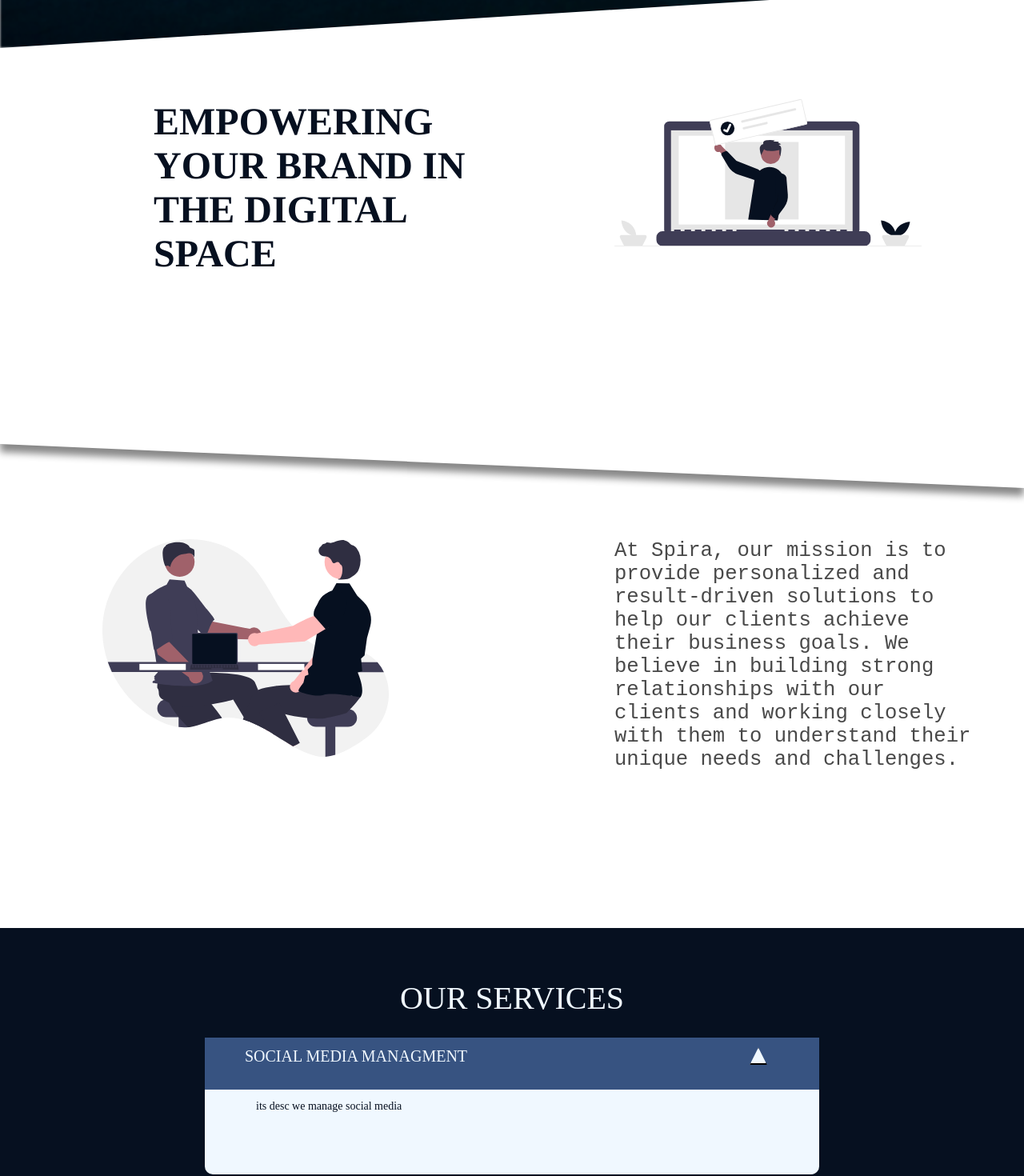
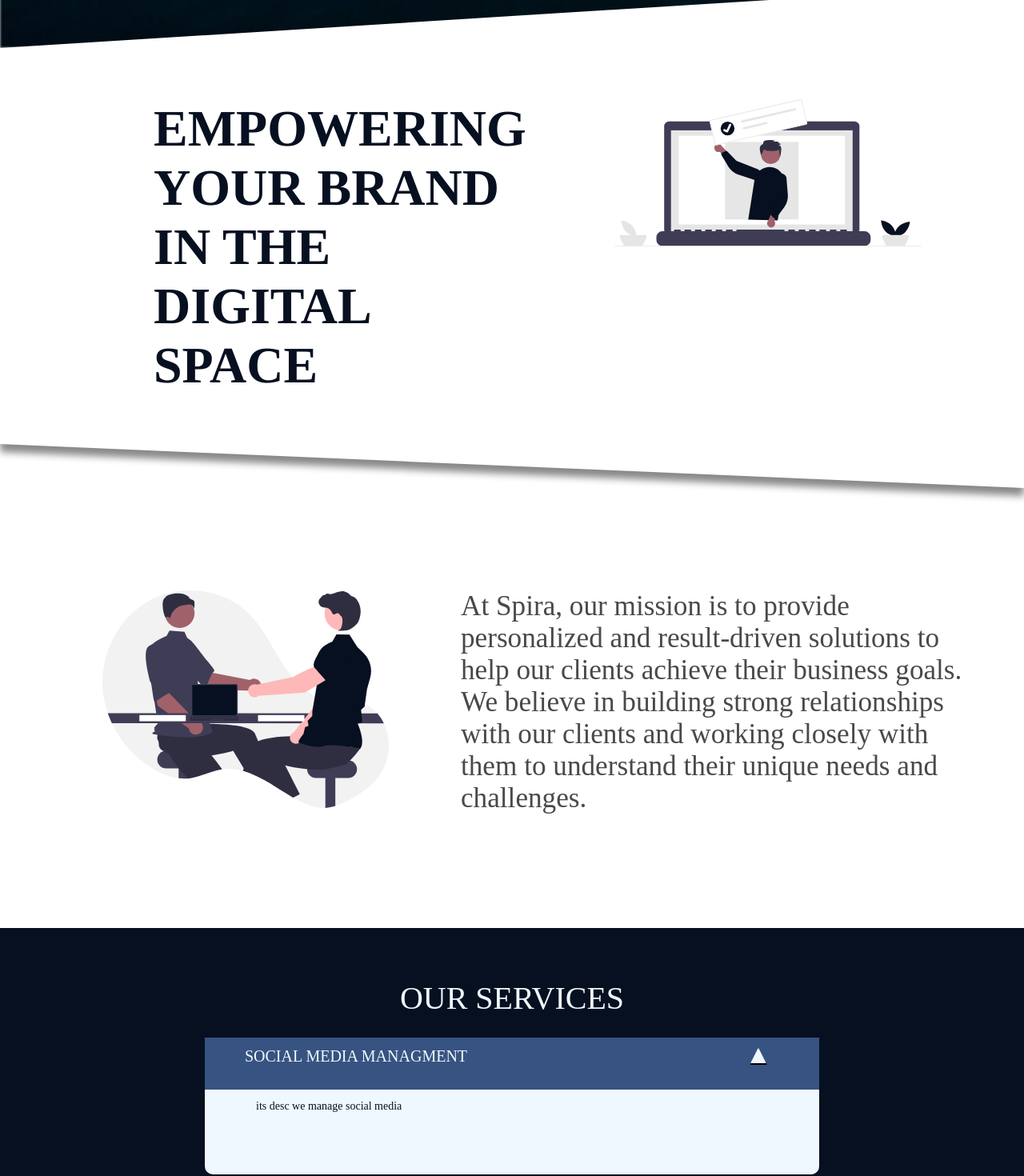
Before and after one commit to PaulTeshome/spira-site, a React (Create React App) app in the folder spira/: page / in a window 1280 px wide. Shown: the part 740-2210 px from the top of the page at 80% size. Built offline with nearby package versions, Linux system fonts and the light colour scheme.

Commit message:
Update of motto section
font size updates and additional container

```diff
--- a/spira/src/components/MottoSection.css
+++ b/spira/src/components/MottoSection.css
@@ -41,7 +41,7 @@
 }
 
 .quote{
-    font-size: 100%;
+    font-size: 110%;
     font-family: Times;
     font-weight: bold;
 
@@ -62,18 +62,27 @@
 }
 
 .description{
-    font-size: 5px;
-    font-family:'Courier New', Courier, monospace;
+    font-size: 9px;
+    font-family:serif;
     font-style: normal;
     color: rgb(73, 73, 73);
+}
+
+.desc-container{
+    text-align: left;
+    color: #061020;
+    width: 50%;
+    height: 100%;
+    padding-top: 5%;
+    z-index: 2;
 }
 
 .description-logo{
     width: 35%;
     height: 100%;
     height: auto;
-    padding: 5%;
-    padding-left: 10%;
+    padding-top: 10%;
+    padding-left: 5%;
     vertical-align: middle;
 }
 
@@ -118,7 +127,7 @@
         width: 100%;
     }
     .quote{
-        font-size: 300%;
+        font-size: 400%;
     }
 
     .description-wrapper{
@@ -130,7 +139,11 @@
     }
 
     .description{
-        font-size: 160%;
+        font-size: 220%;
+    }
+
+    .desc-container{
+        padding-top: 10%;
     }
 
 }
--- a/spira/src/components/MottoSection.js
+++ b/spira/src/components/MottoSection.js
@@ -20,7 +20,7 @@ function MottoSection({motto, description}) {
         <div className='description-logo'>
               <img id='illust2' src={illust2} alt='motto first illustration'/>
           </div>
-          <div className='quote-container'>
+          <div className='desc-container'>
               <span className="description">{description}</span>
           </div>
        </div>
```
